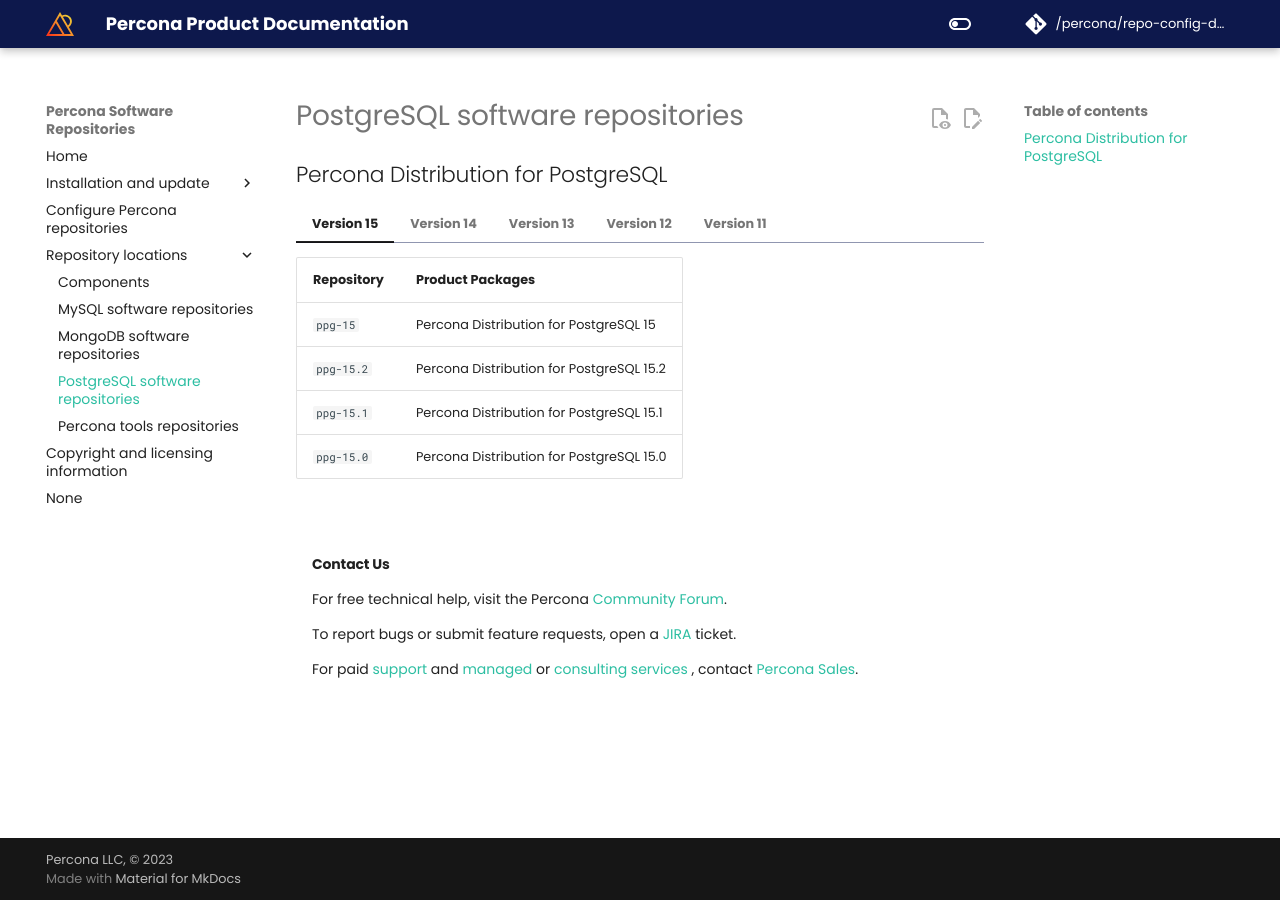
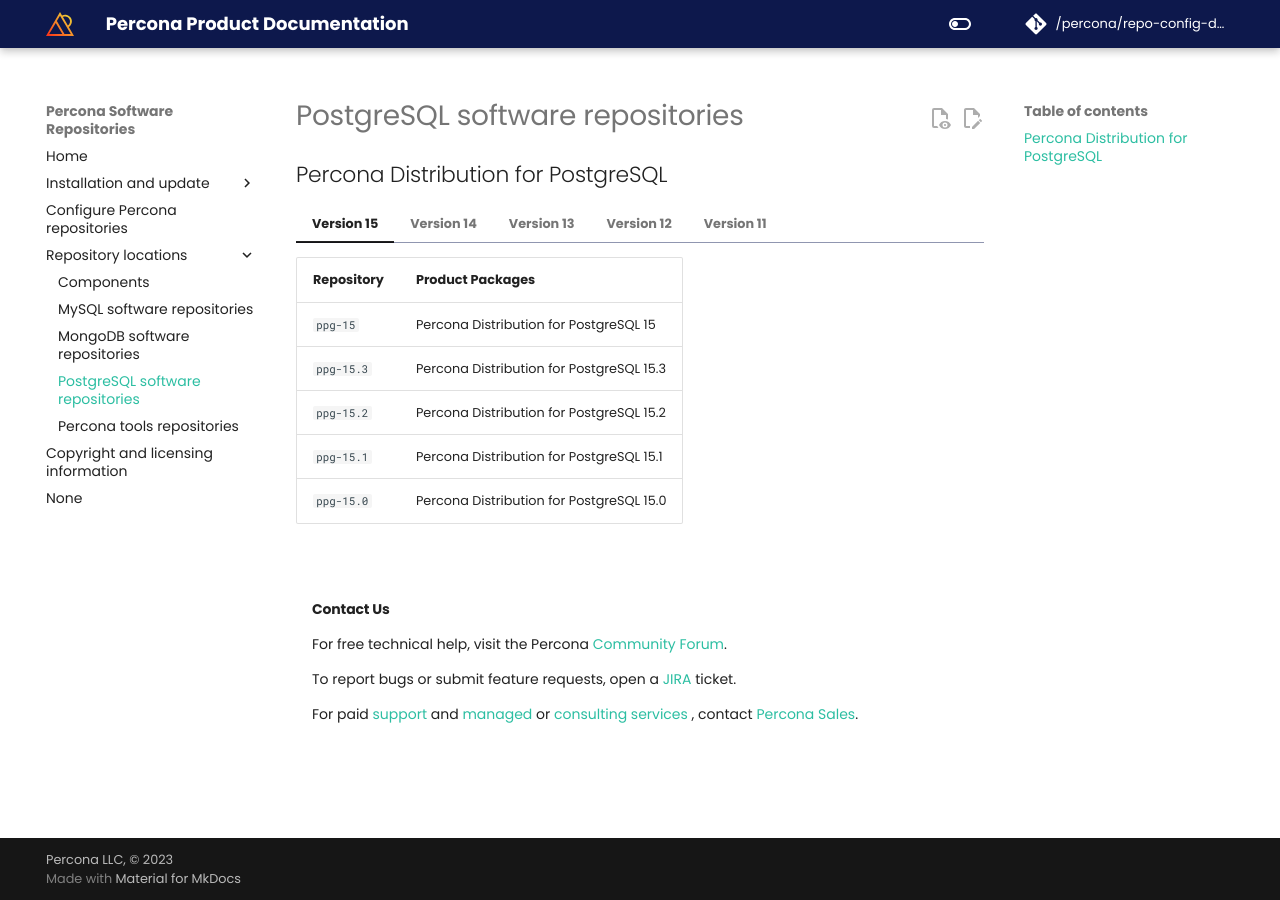
Before and after one commit to percona/repo-config-docs, an MkDocs documentation site: the page built from docs/postgresql.md, in a window 1280 px wide. Built offline with MkDocs 1.6.1 and Material for MkDocs 9.7.7, drawn with Linux system fonts in a browser that asks for light colours; nearby versions of some CDN libraries; comment, search, counter and statistics services are not loaded; the version menu is left out.

Commit message:
PREL-234 Added minor PPG versions to repo list (#108)
modified:   docs/postgresql.md

```diff
--- a/docs/postgresql.md
+++ b/docs/postgresql.md
@@ -7,6 +7,7 @@
     | Repository    | Product Packages                          |
     | ------------- | ----------------------------------------- |
     | `ppg-15`      | Percona Distribution for PostgreSQL 15    |
+    | `ppg-15.3`    | Percona Distribution for PostgreSQL 15.3  |
     | `ppg-15.2`    | Percona Distribution for PostgreSQL 15.2  |
     | `ppg-15.1`    | Percona Distribution for PostgreSQL 15.1  |
     | `ppg-15.0`    | Percona Distribution for PostgreSQL 15.0  |
@@ -16,6 +17,7 @@
     | Repository    | Product Packages                          |
     | ------------- | ----------------------------------------- |
     | `ppg-14`      | Percona Distribution for PostgreSQL 14    |
+    | `ppg-14.8`    | Percona Distribution for PostgreSQL 14.8  |
     | `ppg-14.7`    | Percona Distribution for PostgreSQL 14.7  |
     | `ppg-14.6`    | Percona Distribution for PostgreSQL 14.6  |
     | `ppg-14.5`    | Percona Distribution for PostgreSQL 14.5  |
@@ -29,6 +31,7 @@
     | Repository    | Product Packages                          |
     | ------------- | ----------------------------------------- |
     | `ppg-13`      | Percona Distribution for PostgreSQL 13    |
+    | `ppg-13.11`   | Percona Distribution for PostgreSQL 13.11 |
     | `ppg-13.10`   | Percona Distribution for PostgreSQL 13.10 |
     | `ppg-13.9`    | Percona Distribution for PostgreSQL 13.9  |
     | `ppg-13.8`    | Percona Distribution for PostgreSQL 13.8  |
@@ -46,6 +49,7 @@
     | Repository    | Product Packages                          |
     | ------------- | ----------------------------------------- |
     | `ppg-12`      | Percona Distribution for PostgreSQL 12    |
+    | `ppg-12.15`   | Percona Distribution for PostgreSQL 12.15 |
     | `ppg-12.14`   | Percona Distribution for PostgreSQL 12.14 |
     | `ppg-12.13`   | Percona Distribution for PostgreSQL 12.13 |
     | `ppg-12.12`   | Percona Distribution for PostgreSQL 12.12 |
@@ -65,6 +69,7 @@
     | Repository    | Product Packages                          |
     | ------------- | ----------------------------------------- |
     | `ppg-11`      | Percona Distribution for PostgreSQL 11    |
+    | `ppg-11.20`   | Percona Distribution for PostgreSQL 11.20 |
     | `ppg-11.19`   | Percona Distribution for PostgreSQL 11.19 |
     | `ppg-11.18`   | Percona Distribution for PostgreSQL 11.18 |
     | `ppg-11.17`   | Percona Distribution for PostgreSQL 11.17 |
```
